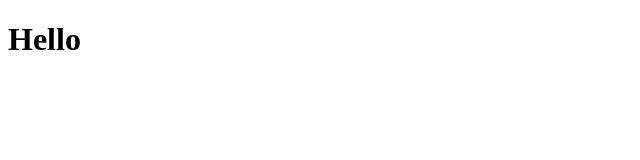
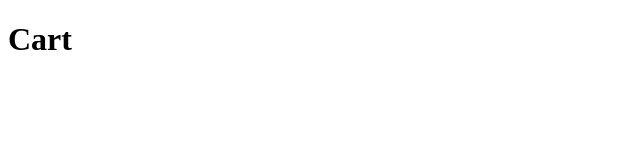
Before and after one commit to tiagoalmeidz-zz/Havard-Library, a React (Create React App) app: page /cart in a window 1280 px wide. Shown: the top 160 px of the page, without its empty margins (0-640 px from the left). Built offline with nearby package versions, Linux system fonts and the light colour scheme.

Commit message:
Criando routes

```diff
--- a/package.json
+++ b/package.json
@@ -5,6 +5,7 @@
   "dependencies": {
     "react": "^16.8.6",
     "react-dom": "^16.8.6",
+    "react-router-dom": "^5.1.2",
     "react-scripts": "2.1.8"
   },
   "scripts": {
--- /dev/null
+++ b/src/pages/Cart/index.jsx
@@ -0,0 +1,6 @@
+import React from "react";
+import "./styles.css";
+
+export default function Cart() {
+  return <h1>Cart</h1>;
+}
--- /dev/null
+++ b/src/pages/Home/index.jsx
@@ -0,0 +1,6 @@
+import React from "react";
+import "./styles.css";
+
+export default function Home() {
+  return <h1>Home</h1>;
+}
--- /dev/null
+++ b/src/routes.js
@@ -0,0 +1,13 @@
+import React from "react";
+import { Route, Switch } from "react-router-dom";
+import Home from "./pages/Home";
+import Cart from "./pages/Cart";
+
+export default function Routes() {
+  return (
+    <Switch>
+      <Route path="/" exact component={Home} />
+      <Route path="/cart" exact component={Cart} />
+    </Switch>
+  );
+}
```
Also changed, not shown: src/App.js (+9 -2 lines), src/pages/Cart/styles.css (added), src/pages/Home/styles.css (added), 1 other file (tests, documents, lock files or other folders).
